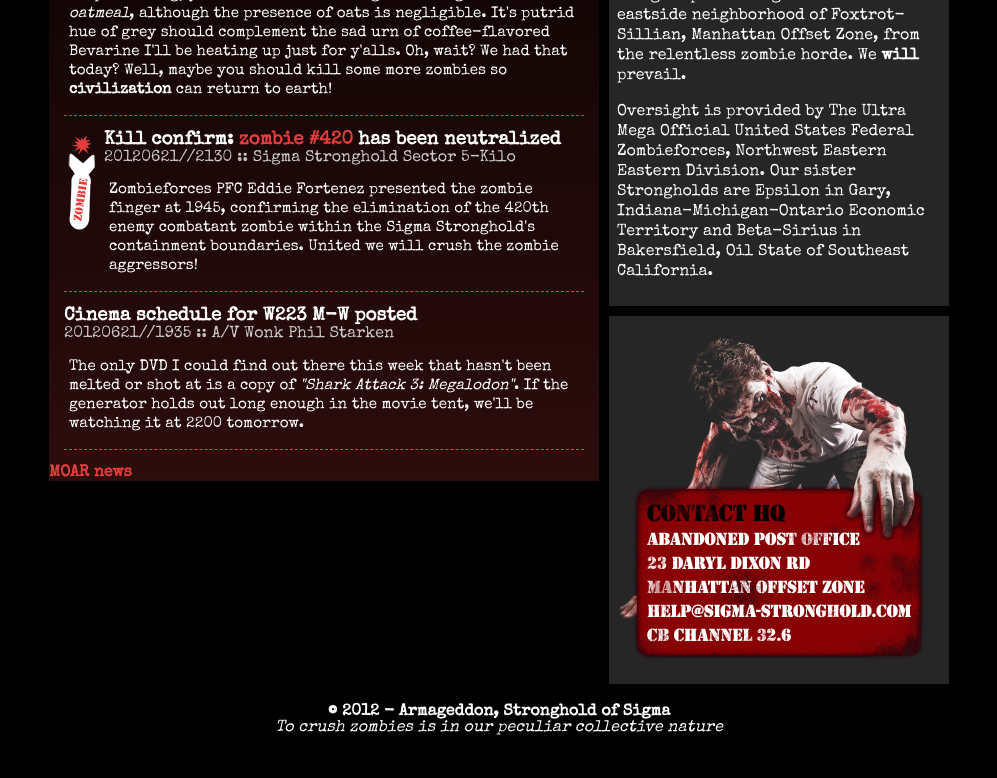
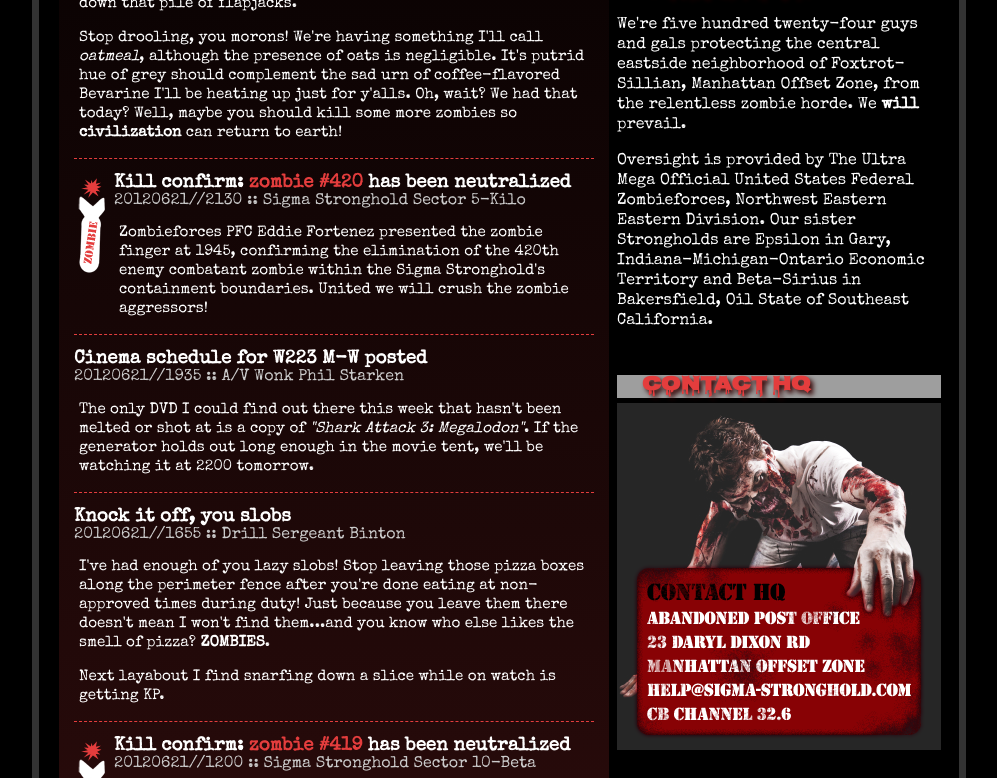
Before and after one commit to cloudfour/cloudfour-workshop-zombie, a PHP site: page / in a window 1280 px wide. Shown: the part 484-1262 px from the top of the page, without its empty margins (141-1138 px from the left). Before the commit the page ends 1219 px from the top, so only its background shows below. Run offline with PHP 8.4, Linux system fonts and the light colour scheme; some web fonts are replaced; grey boxes are pictures that could not be loaded.

Commit message:
First, broken version of sigma-stronghold done

```diff
--- a/zombie-rucksack/sigma-stronghold-website/index.html
+++ b/zombie-rucksack/sigma-stronghold-website/index.html
@@ -28,7 +28,11 @@
 
   <div id="container">
     <div id="left">
+
       <div id="news">
+
+      <h2>Recent Events</h2>
+
         <div class="news-item kill">
           <div class="title"><h3>Kill confirm: <span class="red">zombie #421</span> has been neutralized</h3></div>
           <div class="summary">
@@ -87,16 +91,46 @@
           </div>
         </div>
 
+        <div class="news-item">
+          <div class="title"><h3>Knock it off, you slobs</h3></div>
+          <div class="summary">
+            <div class="inner">
+              <div><span class="grey">20120621//1655 :: <span class="byline grey">Drill Sergeant Binton</span></div>
+              <div class="details">
+                <div class="detail-data">
+                  <p>I've had enough of you lazy slobs! Stop leaving those pizza boxes along the perimeter fence after you're done eating at non-approved times during duty! Just because you leave them there doesn't mean I won't find them...and you know who else likes the smell of pizza? <b>ZOMBIES</b>.</p>
+                  <p>Next layabout I find snarfing down a slice while on watch is getting KP.</p>
+                </div>
+              </div>
+            </div>
+          </div>
+        </div>
+
+        <div class="news-item kill">
+          <div class="title"><h3>Kill confirm: <span class="red">zombie #419</span> has been neutralized</h3></div>
+          <div class="summary">
+            <div class="inner">
+              <div><span class="grey">20120621//1200 :: <span class="black">Sigma Stronghold</span> Sector 10-Beta</span></div>
+              <div class="details">
+                <div class="detail-data">
+                  <p>Zombieforces PFC Janice Corrington presented the zombie finger at 1030, confirming the elimination of the 419th enemy combatant zombie within the Sigma Stronghold's containment boundaries. The only good zombie is a dead zombie...err, dead again!</p>
+                </div>
+              </div>
+            </div>
+          </div>
+        </div>
+
         <div id="moarnews">
-          <h4><a href="#"><span class="red">MOAR</span> news</a></h4>
+          <p><h4><a href="#"><span class="red">MOAR</span> news &gt;&gt;</h4></a></p>
         </div>
+
       </div>
     </div>
 
     <div id="right">
 
       <div id="about">
-        <h3>About Sigma Stronghold</h3>
+        <h2>About Sigma Stronghold</h2>
         <div>
           <p>We're five hundred twenty-four guys and gals protecting the central eastside neighborhood of Foxtrot-Sillian, Manhattan Offset Zone, from the relentless zombie horde. We <b>will</b> prevail.</p>
           <p>Oversight is provided by The Ultra Mega Official United States Federal Zombieforces, Northwest Eastern Eastern Division. Our sister Strongholds are Epsilon in Gary, Indiana-Michigan-Ontario Economic Territory and Beta-Sirius in Bakersfield, Oil State of Southeast California.
@@ -104,8 +138,13 @@
       </div>
 
       <div>
-        <img src="contact-sigma-stronghold.png" alt="Contact HQ" />
+        <h2>Contact HQ</h2>
+        <img src="images/contact-sigma-stronghold.png" alt="Contact HQ" />
 
+      </div>
+
+      <div id="weather">
+        <div style='width: 240px; height: 420px; background-image: url( http://vortex.accuweather.com/adcbin/netweather_v2/backgrounds/black_240x420_bg.jpg ); background-repeat: no-repeat; background-color: #000000;' ><div id='NetweatherContainer' style='height: 405px;' ><script src='http://netweather.accuweather.com/adcbin/netweather_v2/netweatherV2ex.asp?partner=netweather&tStyle=whteYell&logo=1&zipcode=10001&lang=eng&size=12&theme=black&metric=0&target=_self'></script></div><div style='text-align: center; font-family: arial, helvetica, verdana, sans-serif; font-size: 10px; line-height: 15px; color: #FFFFFF;' ><a style='font-size: 10px; color: #FFFFFF' href='http://www.accuweather.com/us/ny/new-york/10001/city-weather-forecast.asp?partner=accuweather' >Weather Forecast</a> | <a style='color: #FFFFFF' href='http://www.accuweather.com/maps-satellite.asp' >Weather Maps</a> | <a style='color: #FFFFFF' href='http://www.accuweather.com/index-radar.asp?partner=accuweather&zipcode=10001' >Weather Radar</a></div></div>
       </div>
     </div>
 
@@ -115,6 +154,7 @@
 <div id="footer">
   <h4>&copy; 2012 - Armageddon, Stronghold of Sigma</h4>
   <em>To crush zombies is in our peculiar collective nature</em>
+
 </div>
 </body>
 </html>
--- a/zombie-rucksack/sigma-stronghold-website/styles/styles.css
+++ b/zombie-rucksack/sigma-stronghold-website/styles/styles.css
@@ -12,7 +12,9 @@ article, aside, details, figcaption, figure, footer, header, hgroup, menu, nav,
 body {
   background-color: black;
   color: white;
-  font: 100% "Special Elite"; }
+  font: 100% "Special Elite";
+  background-image: url(../images/moon.jpg);
+  background-repeat: no-repeat; }
 
 h1, h2 {
   font-family: "Nosifer", cursive;
@@ -21,6 +23,13 @@ h1, h2 {
 
 h1 {
   font-size: 2.5em; }
+
+h2 {
+  line-height: 1.25em;
+  font-size: 1.25em;
+  background: url(../images/blip.jpg) no-repeat 0 2px;
+  padding-left: 25px;
+  margin: 0 0 .25em 0; }
 
 p {
   margin: 1em 0;
@@ -43,9 +52,22 @@ a {
     font-size: .95em;
     margin: 5px; }
 
+.kill {
+  padding-left: 40px;
+  background-image: url(../images/bomb.png);
+  background-repeat: no-repeat; }
+
 #header {
+  background-color: rgba(0, 0, 0, 0.4);
   display: block;
+  zoom: 1;
+  padding: 1em 0 0 1em;
   clear: both; }
+  #header:after {
+    content: ' ';
+    display: block;
+    height: 0;
+    clear: both; }
   #header li {
     display: block;
     float: left; }
@@ -53,17 +75,20 @@ a {
       display: block;
       background: #e43d3d;
       padding: .5em;
-      margin: .5em;
+      margin: .5em .5em 0 .5em;
       color: white;
       text-decoration: none; }
 
 #page {
   width: 920px;
-  margin: 0 auto; }
+  margin: 0 auto;
+  border: solid rgba(255, 255, 255, 0.2);
+  border-width: 0px 7px; }
 
 #container {
   zoom: 1;
-  margin: 10px;
+  background: black;
+  padding: 10px;
   width: 900px;
   clear: both; }
   #container:after {
@@ -74,6 +99,7 @@ a {
 
 #left {
   zoom: 1;
+  margin-left: 10px;
   clear: left;
   float: left;
   width: 550px;
@@ -82,21 +108,25 @@ a {
   background: -moz-linear-gradient(top, transparent 0%, rgba(228, 61, 61, 0.1) 50%, rgba(228, 61, 61, 0.2) 100%);
   background: -o-linear-gradient(top, transparent 0%, rgba(228, 61, 61, 0.1) 50%, rgba(228, 61, 61, 0.2) 100%);
   background: -ms-linear-gradient(top, transparent 0%, rgba(228, 61, 61, 0.1) 50%, rgba(228, 61, 61, 0.2) 100%);
-  background: linear-gradient(top, transparent 0%, rgba(228, 61, 61, 0.1) 50%, rgba(228, 61, 61, 0.2) 100%); }
+  background: linear-gradient(top, transparent 0%, rgba(228, 61, 61, 0.1) 50%, rgba(228, 61, 61, 0.2) 100%);
+  border-bottom: 6px solid rgba(255, 255, 255, 0.35); }
   #left:after {
     content: ' ';
     display: block;
     height: 0;
     clear: both; }
 
+#moarnews {
+  text-align: right;
+  padding: 1em; }
+
 #right {
   padding-top: 260px;
   background-image: url(../images/zombie-girl.png);
-  background-position: 20px -10px;
+  background-position: 40px 0px;
   background-repeat: no-repeat;
   margin-left: 560px; }
   #right > div {
-    background: rgba(255, 255, 255, 0.15);
     padding: .5em;
     margin: 10px 0; }
 
@@ -104,9 +134,11 @@ a {
   display: block;
   clear: both;
   text-align: center;
-  margin: 0 auto; }
-
-.kill {
-  padding-left: 40px;
-  background-image: url(../images/bomb.png);
-  background-repeat: no-repeat; }
+  padding: 1em;
+  background: rgba(228, 61, 61, 0.2);
+  background: -webkit-gradient(linear, left top, left bottom, color-stop(0%, rgba(228, 61, 61, 0.2)), color-stop(100%, transparent));
+  background: -moz-linear-gradient(top, rgba(228, 61, 61, 0.2) 0%, transparent 100%);
+  background: -o-linear-gradient(top, rgba(228, 61, 61, 0.2) 0%, transparent 100%);
+  background: -ms-linear-gradient(top, rgba(228, 61, 61, 0.2) 0%, transparent 100%);
+  background: linear-gradient(top, rgba(228, 61, 61, 0.2) 0%, transparent 100%);
+  border-top: 1px solid rgba(255, 255, 255, 0.2); }
--- a/zombie-rucksack/sigma-stronghold-website/styles/styles.scss
+++ b/zombie-rucksack/sigma-stronghold-website/styles/styles.scss
@@ -39,7 +39,8 @@ article, aside, details, figcaption, figure, footer, header, hgroup, menu, nav,
   display: block;
 }
 
-$color-background:#000;
+$color-background:#222;
+$color-background-dark:#000;
 $color-body:#fff;
 $color-accent:rgb(228,61,61);
 $color-quiet:#ccc;
@@ -47,9 +48,12 @@ $body-font:"Special Elite";
 $accent-font:"Nosifer";
 
 body {
-  background-color:     $color-background;
+  background-color:     $color-background-dark;
   color:                $color-body;
   font:                 100% $body-font;
+  background-image:     url(../images/moon.jpg);
+  background-repeat:    no-repeat;
+
 }
 
 h1, h2 {
@@ -62,6 +66,13 @@ h1 {
   font-size:            2.5em;
 }
 
+h2 {
+  line-height:          1.25em;
+  font-size:            1.25em;
+  background:           url(../images/blip.jpg) no-repeat 0 2px;
+  padding-left:         25px;
+  margin:               0 0 .25em 0;
+}
 
 p {
   margin:               1em 0;
@@ -90,10 +101,18 @@ a {
   }
 }
 
+.kill {
+  padding-left:         40px;
+  background-image:     url(../images/bomb.png);
+  background-repeat:    no-repeat;
+}
+
 #header {                                       // TODO: This should be nav ul
+  background-color:     rgba(0,0,0,.4);
   display:              block;
+  @include              ghetto-clearfix;
+  padding:              1em 0 0 1em;
   clear:                both;
-
   li {
     display:            block;
     float:              left;
@@ -101,7 +120,7 @@ a {
       display:          block;
       background:       $color-accent;
       padding:          .5em;
-      margin:           .5em;
+      margin:           .5em .5em 0 .5em;
       color:            $color-body;
       text-decoration:  none;
     }
@@ -111,33 +130,42 @@ a {
 #page {                                         // TODO: This should really be body > div or somesuch
   width:                920px;
   margin:               0 auto;
+  border:               solid rgba(255,255,255,.2);
+  border-width:         0px 7px;
 }
 
 #container {
   @include              ghetto-clearfix;
-  margin:               10px;
+  background:           $color-background-dark;
+  padding:              10px;
   width:                900px;
   clear:                both;
+
 }
 
 #left {
   @include              ghetto-clearfix;
+  margin-left:          10px;
   clear:                left;
   float:                left;
   width:                550px;
   @include              three-linear-gradient(transparent, rgba($color-accent, .1), rgba($color-accent, .2));
+  border-bottom:        6px solid rgba($color-body, .35);
+}
+
+#moarnews {
+  text-align:           right;
+  padding:              1em;
 }
 
 #right {
   padding-top:          260px;
   background-image:     url(../images/zombie-girl.png);
-  background-position:  20px -10px;
+  background-position:  40px 0px;
   background-repeat:    no-repeat;
   margin-left:          560px;
   & > div {
-    background:         rgba(255,255,255,.15);
     padding:            .5em;
-
     margin:             10px 0;
   }
 }
@@ -146,13 +174,7 @@ a {
   display:              block;
   clear:                both;
   text-align:           center;
-  margin:               0 auto;
+  padding:              1em;
+  @include              two-linear-gradient(rgba($color-accent, .2), transparent);
+  border-top:           1px solid rgba($color-body, .2);
 }
-
-// Added
-
-.kill {
-  padding-left:         40px;
-  background-image:     url(../images/bomb.png);
-  background-repeat:    no-repeat;
-}
```
Also changed, not shown: zombie-rucksack/sigma-stronghold-website/images/blam.png (added), zombie-rucksack/sigma-stronghold-website/images/blip.png (added), zombie-rucksack/sigma-stronghold-website/images/contact-sigma-stronghold.png (renamed from zombie-rucksack/sigma-stronghold-website/contact-sigma-stronghold.png), zombie-rucksack/sigma-stronghold-website/images/moon.jpg (added).
